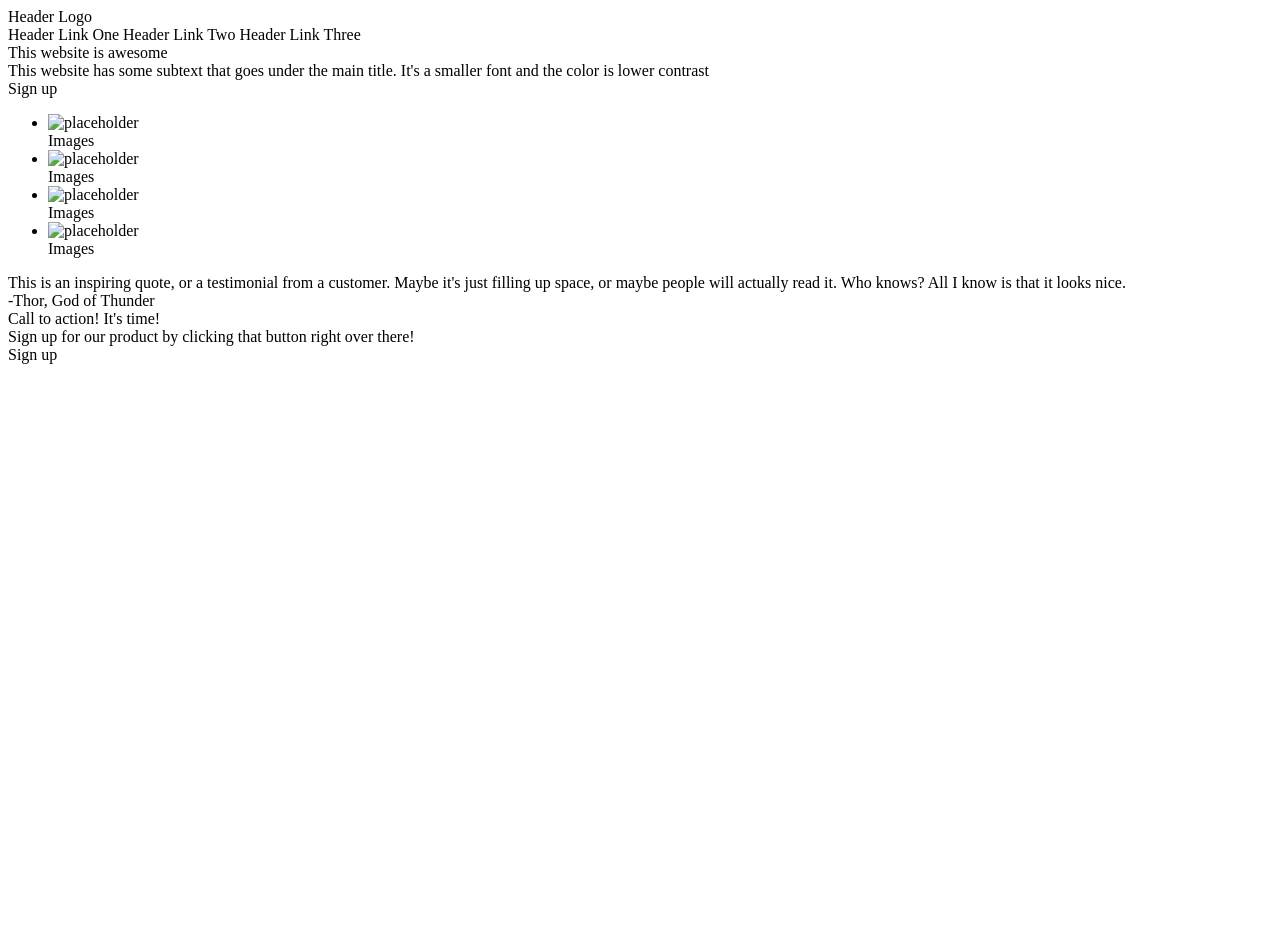
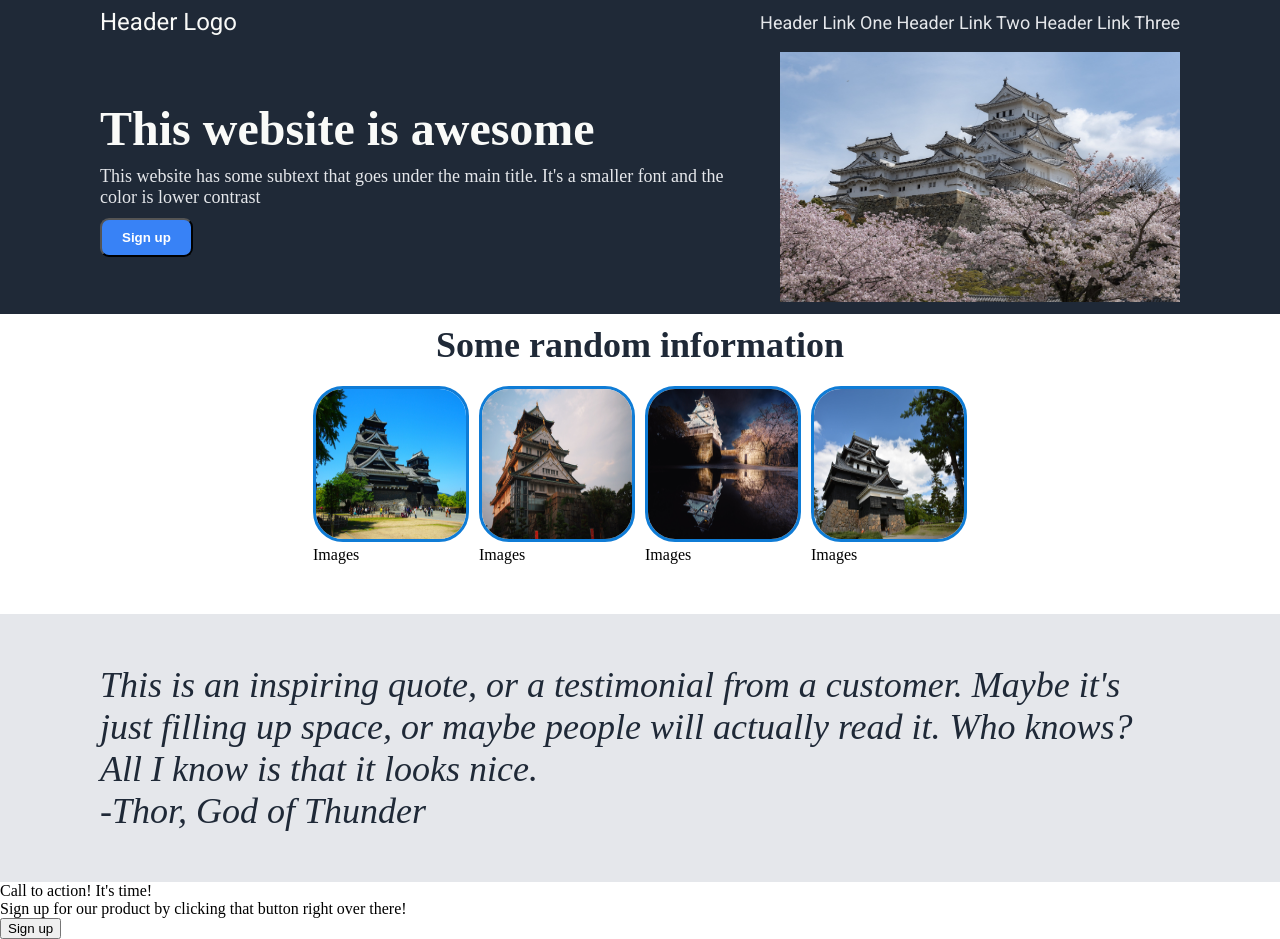
Before and after one commit to mfaizal1504/landing-page, a plain HTML site: page index.html in a window 1280 px wide. Before the commit the page ends 800 px from the top, so only its background shows below. Drawn offline with Linux system fonts and the light colour scheme.

Commit message:
Changes div structure in html and add styles to top part

```diff
--- a/index.html
+++ b/index.html
@@ -4,11 +4,13 @@
     <meta charset="UTF-8">
     <meta name="viewport" content="width=device-width, initial-scale=1.0">
     <title>Landing Page</title>
+    <link rel="stylesheet" href="style.css">
+    <link rel="stylesheet" href="https://fonts.googleapis.com/css2?family=Roboto">
 </head>
 <body>
     <div class="header">
         <div class="logo">
-            <a>Header Logo</a>
+            <a href="#">Header Logo</a>
         </div>
         <div class="header-links">
             <a>Header Link One</a>
@@ -17,7 +19,7 @@
         </div>
     </div>
     <div class="promo">
-        <div class="promo-text">
+        <div class="promo-content">
             <div class="promo-header">
                 This website is awesome
             </div>
@@ -25,30 +27,37 @@
                 This website has some subtext that goes under the main title. It's a
                 smaller font and the color is lower contrast
             </div>
-            <div class="signup-button">
-                Sign up
+            <div>
+                <button class="signup-button" href="#">Sign up</button>
             </div>
+
+        </div>
+        <div class="promo-img">
+            <img src="./images/castle-sakura.jpg" alt="Placeholder for main image" width="400px" height="250px">
         </div>
     </div>
     <div class="content">
-        <ul class="content-cards">
-            <li>
-                <img alt="placeholder" width="20px" height="20px">
+        <div class="content-title">
+            Some random information
+        </div>
+        <div class="content-cards">
+            <div class="card">
+                <img src="./images/castle-blue.jpg" alt="placeholder" width="150px" height="100px">
                 <div class="card-text">Images</div>
-            </li>
-            <li>
-                <img alt="placeholder" width="20px" height="20px">
+            </div>
+            <div class="card">
+                <img src="./images/castle-evening.jpg" alt="placeholder" width="150px" height="100px">
                 <div class="card-text">Images</div>
-            </li>
-            <li>
-                <img alt="placeholder" width="20px" height="20px">
+            </div>
+            <div class="card">
+                <img src="./images/castle-night.jpg" alt="placeholder" width="150px" height="100px">
                 <div class="card-text">Images</div>
-            </li>
-            <li>
-                <img alt="placeholder" width="20px" height="20px">
+            </div>
+            <div class="card">
+                <img src="./images/castle-sunny.jpg" alt="placeholder" width="150px" height="100px">
                 <div class="card-text">Images</div>
-            </li>
-        </ul>
+            </div>
+        </div>
     </div>
     <div class="quote">
         <div class="quote-text">
@@ -67,9 +76,9 @@
         <div class="contact-text">
             Sign up for our product by clicking that button right over there!
         </div>
-        <div class="contact-button">
+        <button class="contact-button">
             Sign up
-        </div>
+        </button>
     </div>
 </body>
 </html>
--- a/style.css
+++ b/style.css
@@ -0,0 +1,97 @@
+body {
+    display: flex;
+    margin: 0;
+    flex-direction: column;
+}
+
+.header {
+    display: flex;
+    font-family: Roboto;
+    font-size: 24px;
+    padding: 8px 100px;
+    align-items: center;
+}
+
+.logo {
+    font-size: 24px;
+    color: #F9FAF8;
+    flex: 1;
+    margin-right: auto;
+}
+
+.promo-header {
+    font-size: 48px;
+    font-weight: 900;
+    color: #F9FAF8;
+}
+
+.header-links, .promo-text {
+    font-size: 18px;
+    color: #E5E7EB;
+}
+
+.header, .promo {
+    background-color: #1F2937;
+}
+
+.promo {
+    padding: 8px 100px;
+    display: flex;
+    gap: 20px;
+    align-items: center;
+    justify-content: space-between;
+}
+
+.promo-content {
+    display: flex;
+    flex-direction: column;
+    gap: 10px;
+}
+
+a, a:hover, a:visited, a:active, a:link {
+    text-decoration: none;
+    color: inherit;
+}
+
+.content-cards {
+    display: flex;
+    padding: 10px;
+    gap: 10px;
+    justify-content: center;
+    flex-wrap: wrap;
+    margin-bottom: 40px;
+}
+
+.card img{
+    border: 3px solid rgb(15, 124, 214);
+    border-radius: 30px;
+    width: 150px;
+    height: 150px;
+}
+
+.signup-button {
+    background-color: #3882F6;
+    padding: 10px 20px;
+    border-radius: 9px;
+    font-weight: bold;
+    color: white
+}
+
+.content-title {
+    font-size: 36px;
+    color: #1F2937;
+    font-weight: 900;
+    display: flex;
+    justify-content: center;
+    margin: 10px;
+}
+
+.quote {
+    background-color: #E5E7EB;
+    font-size: 36px;
+    font-weight: lighter;
+    font-style: italic;
+    color: #1F2937;
+    padding: 50px 100px;
+
+}
```
